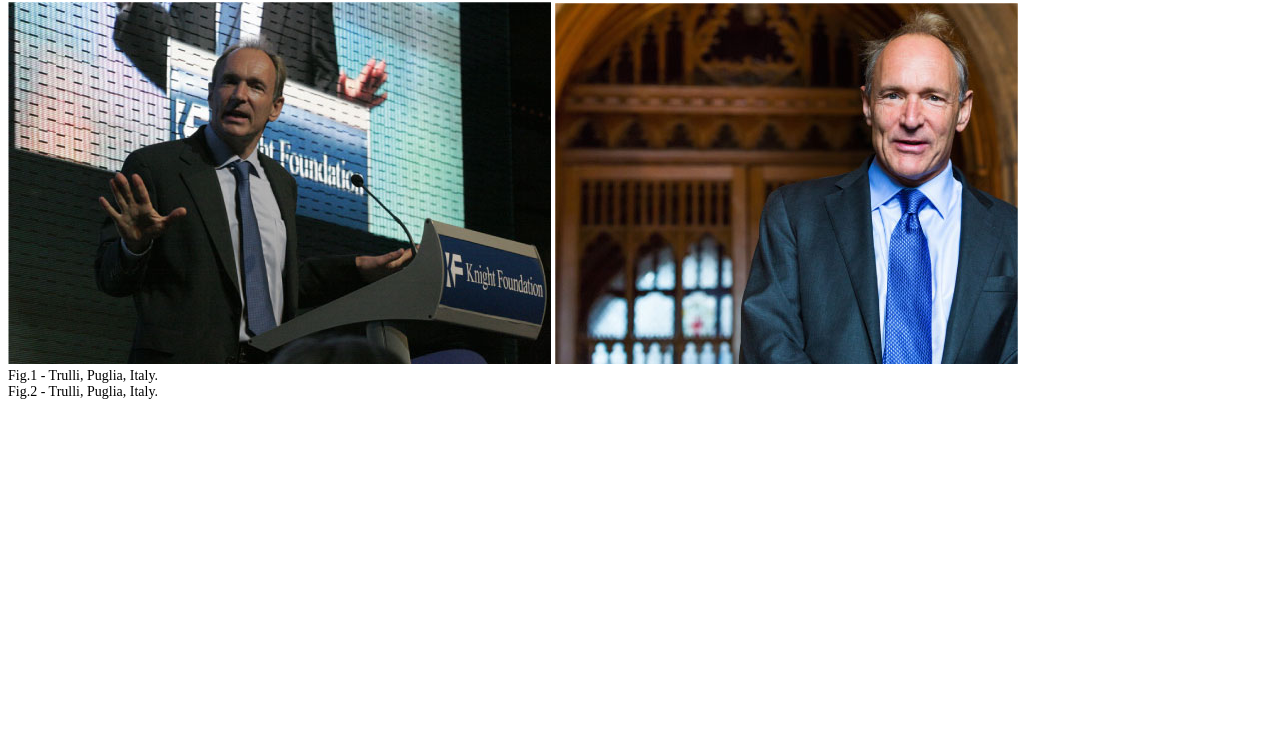
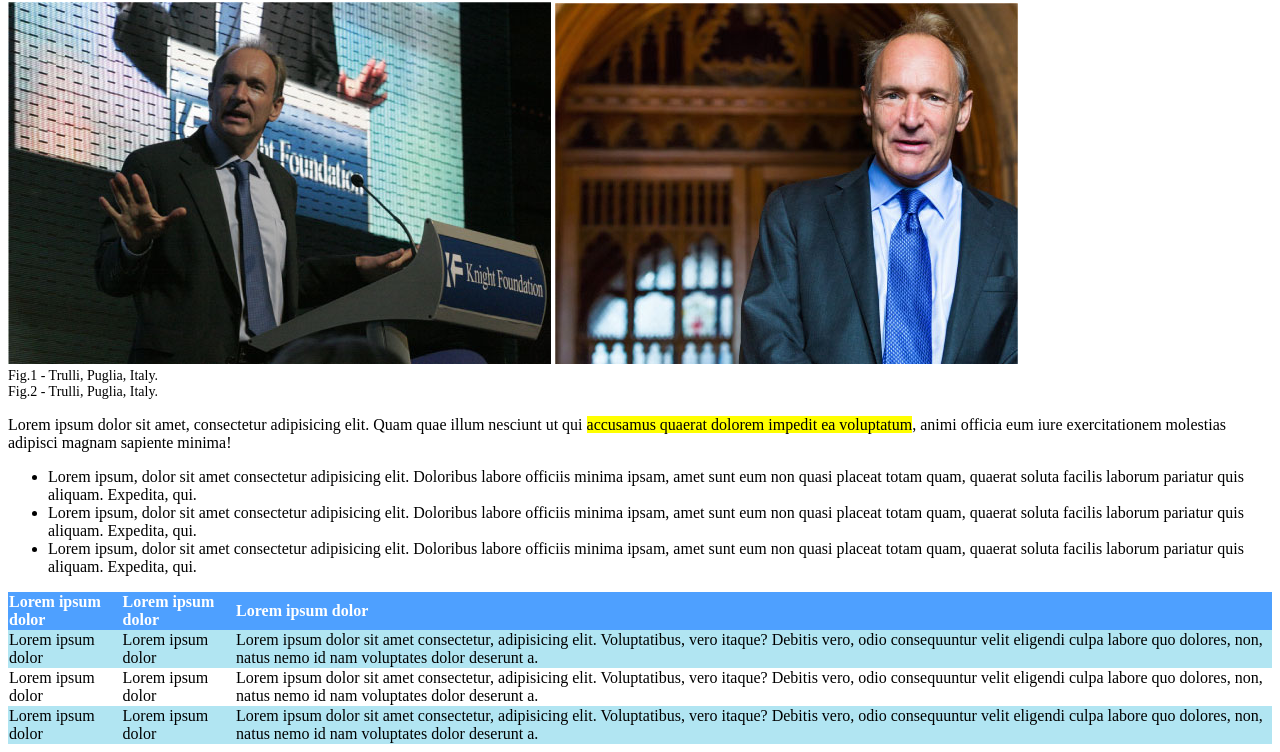
Before and after one commit to smboolean63/html-css-booleaner, a plain HTML site: page index.html in a window 1280 px wide. Shown: the part 359-1111 px from the top of the page. Before the commit the page ends 800 px from the top, so only its background shows below. Drawn offline with Linux system fonts and the light colour scheme.

Commit message:
Aggiunto contenuto articolo

```diff
--- a/css/style.css
+++ b/css/style.css
@@ -28,3 +28,17 @@ h1 {
 .capitions {
     font-size: 14px;
 }
+
+table {
+    border-collapse: collapse;
+}
+
+thead {
+    background-color: #4ea0ff;
+    color: #ffffff;
+    text-align: left;
+}
+
+.row-blue {
+    background-color: #b1e5f2;
+}
--- a/index.html
+++ b/index.html
@@ -30,6 +30,41 @@
                     </div>
                 </div>
                 <!-- /immagini -->
+                <!-- contenuto -->
+                <p>Lorem ipsum dolor sit amet, consectetur adipisicing elit. Quam quae illum nesciunt ut qui <mark>accusamus quaerat dolorem impedit ea voluptatum</mark>, animi officia eum iure exercitationem molestias adipisci magnam sapiente minima!</p>
+                <ul>
+                    <li>Lorem ipsum, dolor sit amet consectetur adipisicing elit. Doloribus labore officiis minima ipsam, amet sunt eum non quasi placeat totam quam, quaerat soluta facilis laborum pariatur quis aliquam. Expedita, qui.</li>
+                    <li>Lorem ipsum, dolor sit amet consectetur adipisicing elit. Doloribus labore officiis minima ipsam, amet sunt eum non quasi placeat totam quam, quaerat soluta facilis laborum pariatur quis aliquam. Expedita, qui.</li>
+                    <li>Lorem ipsum, dolor sit amet consectetur adipisicing elit. Doloribus labore officiis minima ipsam, amet sunt eum non quasi placeat totam quam, quaerat soluta facilis laborum pariatur quis aliquam. Expedita, qui.</li>
+                </ul>
+                <table>
+                    <thead>
+                        <tr>
+                            <th>Lorem ipsum dolor</th>
+                            <th>Lorem ipsum dolor</th>
+                            <th>Lorem ipsum dolor</th>
+                        </tr>
+                    </thead>
+                    <tbody>
+                        <tr class="row-blue">
+                            <td>Lorem ipsum dolor</td>
+                            <td>Lorem ipsum dolor</td>
+                            <td>Lorem ipsum dolor sit amet consectetur, adipisicing elit. Voluptatibus, vero itaque? Debitis vero, odio consequuntur velit eligendi culpa labore quo dolores, non, natus nemo id nam voluptates dolor deserunt a.</td>
+                        </tr>
+                        <tr>
+                            <td>Lorem ipsum dolor</td>
+                            <td>Lorem ipsum dolor</td>
+                            <td>Lorem ipsum dolor sit amet consectetur, adipisicing elit. Voluptatibus, vero itaque? Debitis vero, odio consequuntur velit eligendi culpa labore quo dolores, non, natus nemo id nam voluptates dolor deserunt a.</td>
+                        </tr>
+                        <tr class="row-blue">
+                            <td>Lorem ipsum dolor</td>
+                            <td>Lorem ipsum dolor</td>
+                            <td>Lorem ipsum dolor sit amet consectetur, adipisicing elit. Voluptatibus, vero itaque? Debitis vero, odio consequuntur velit eligendi culpa labore quo dolores, non, natus nemo id nam voluptates dolor deserunt a.</td>
+                        </tr>
+                    </tbody>
+                </table>
+                <!-- /contenuto -->
+
             </article>
         </main>
         <footer></footer>
```
